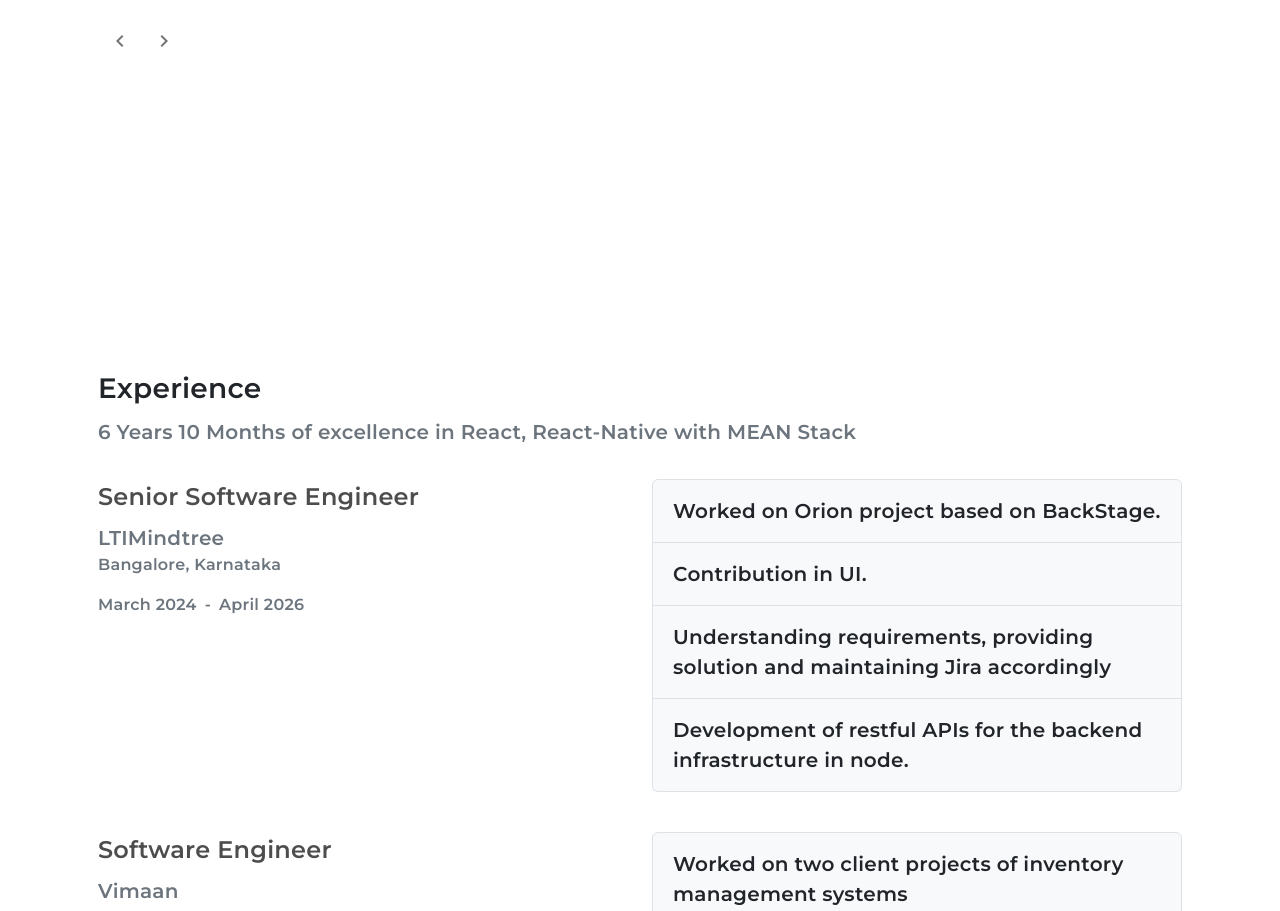
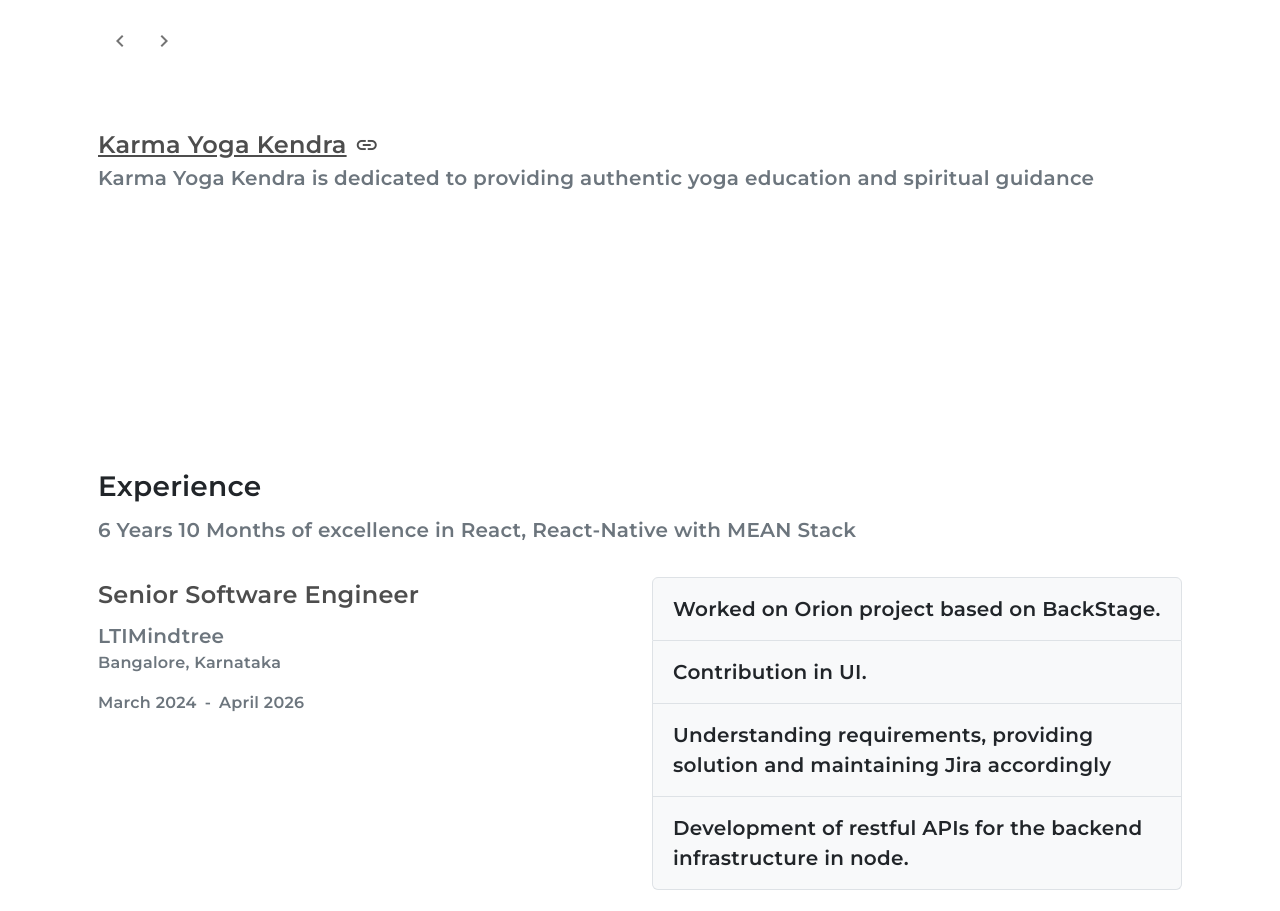
Before and after one commit to hanykumar/portfolio, an Angular app: page / in a window 1280 px wide. Shown: the part 1457-2368 px from the top of the page. Built offline with nearby package versions, Linux system fonts and the light colour scheme.

Commit message:
new project add kyk

```diff
--- a/src/app/components/projects/projects.component.html
+++ b/src/app/components/projects/projects.component.html
@@ -39,20 +39,18 @@
             </div>
         </div>
 
-        <!-- <div class="row ">
+        <div class="row ">
             <div class="col-12 position-relative">
                 <div class="my-3">
                     <div class="text-decoration-none text-reset">
-                        <a target="_blank" href="https://compiler.hanykumar.in" class="link-item fs-4 darkGray d-flex align-items-center">JavaScript
-                            Compiler
-                            App <mat-icon class="mx-2">link</mat-icon></a>
-                        <div class="fs-5 text-secondary">Basic JavaScript compiler for testing purpose</div>
+                        <a target="_blank" href="https://kyk.hanykumar.in" class="link-item fs-4 darkGray d-flex align-items-center">Karma Yoga Kendra <mat-icon class="mx-2">link</mat-icon></a>
+                        <div class="fs-5 text-secondary">Karma Yoga Kendra is dedicated to providing authentic yoga education and spiritual guidance</div>
                     </div>
                 </div>
-                <div class="w-100">
+                <!-- <div class="w-100">
                     <app-image-slider [images]="javascript_compiler_image"></app-image-slider>
-                </div>
+                </div> -->
             </div>
-        </div> -->
+        </div>
     </div>
 </div>
```
